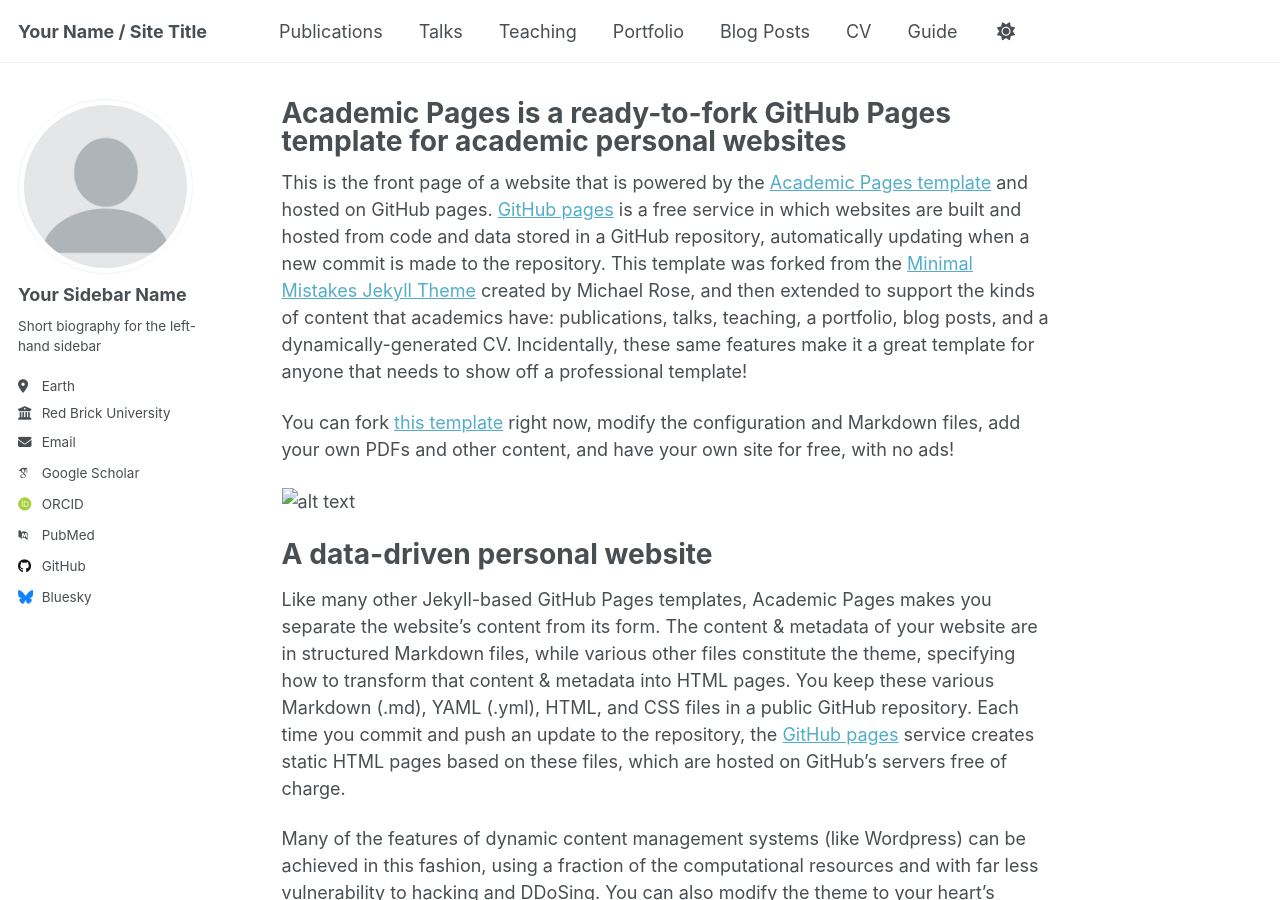
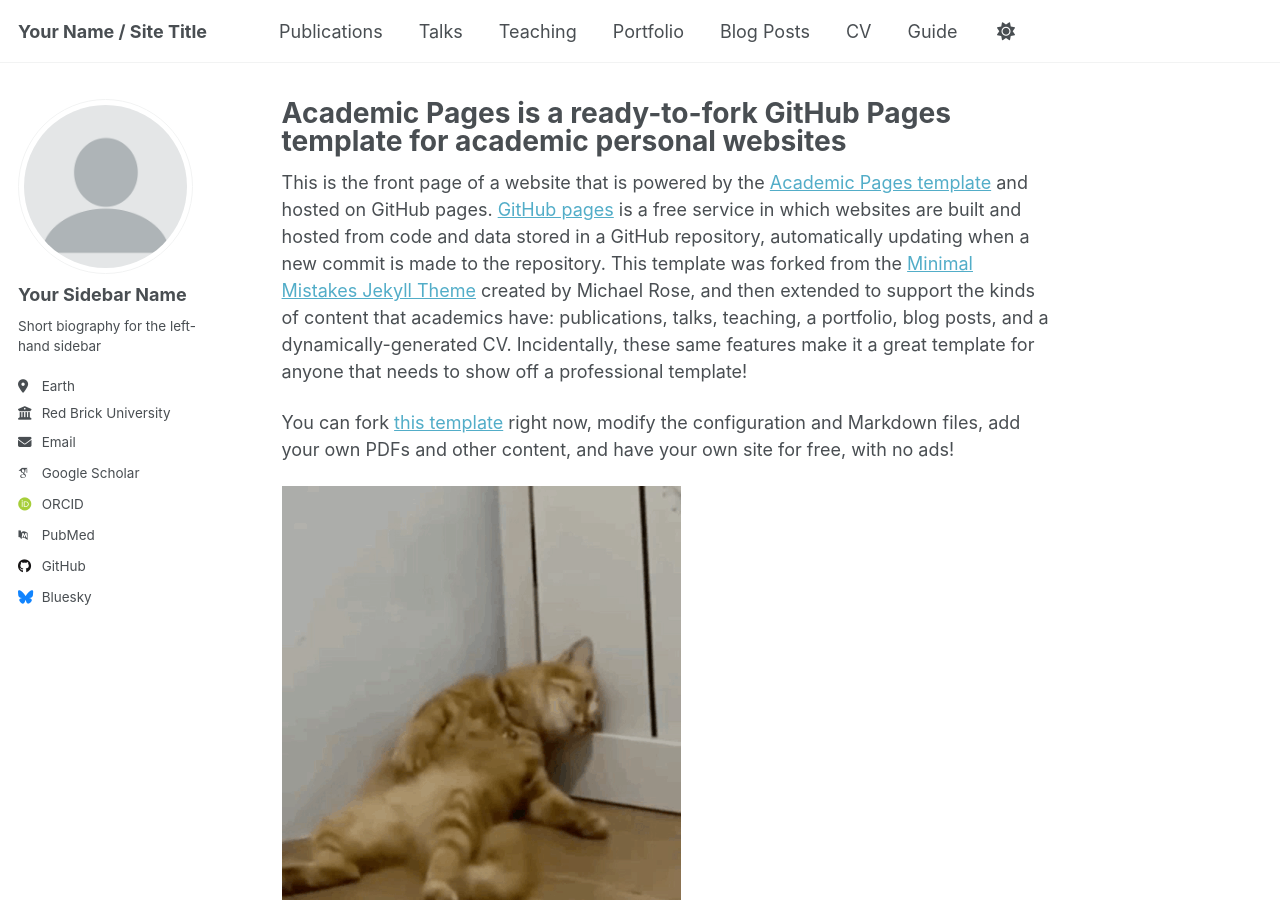
Before and after one commit to meidelien/meidelien.github.io, a Jekyll site: the page built from _pages/about.md, in a window 1280 px wide and 900 px high. Built offline with Jekyll 4.4.1, drawn with Linux system fonts in a browser that asks for light colours; some web fonts are replaced; a script that is not in the unit is left out.

Commit message:
Update image path and add alt text in about page
Changed the image path in about.md to use an absolute path and added a descriptive title for better accessibility and clarity.

```diff
--- a/_pages/about.md
+++ b/_pages/about.md
@@ -12,7 +12,7 @@
  You can fork [this template](https://github.com/academicpages/academicpages.github.io) right now, modify the configuration and Markdown files, add your own PDFs and other content, and have your own site for free, with no ads!
 
 
-![alt text](image.png)
+![alt text](/images/image.png "screenshot of academic pages template")
 
 A data-driven personal website
 ======
```
